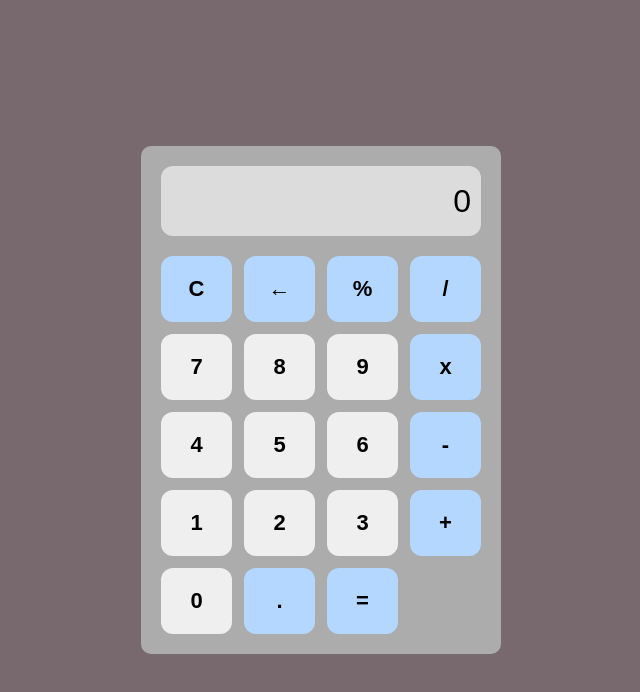
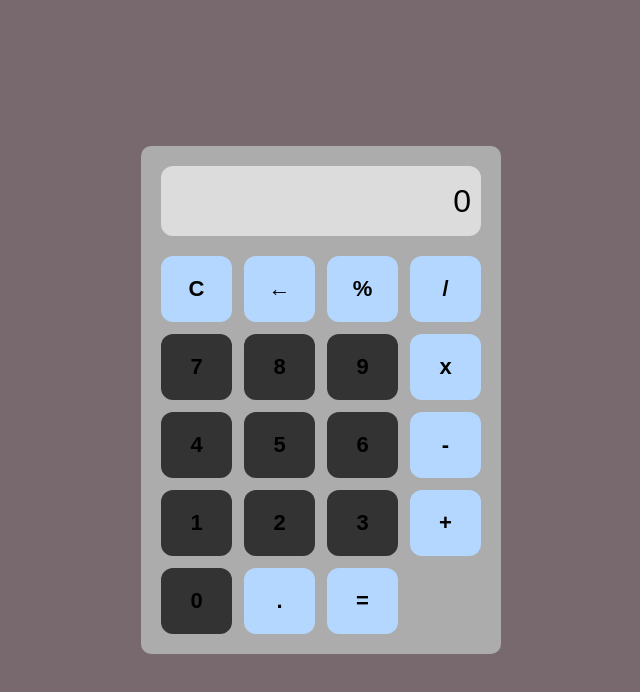
Before and after one commit to ederleyR/calculadora2, a plain HTML site: page index.html in a window 1280 px wide. Shown: the whole page, without its empty margins (319-959 px from the left). Drawn offline with Linux system fonts and the light colour scheme.

Commit message:
Update style.css

```diff
--- a/style.css
+++ b/style.css
@@ -41,7 +41,7 @@ button {
     font-weight: bold;
     color : black;
 }
-#AgregarNumero {
+#numero {
     background: #333;
 }
 #operador {
```
